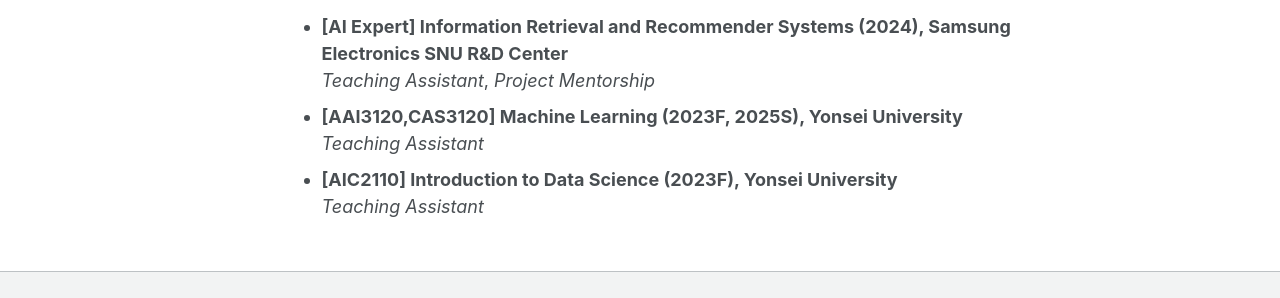
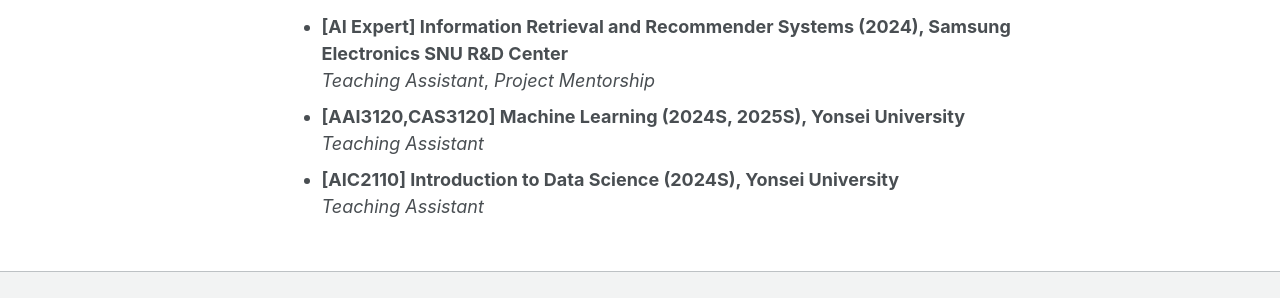
Before and after one commit to tommyEzreal/tommyEzreal.github.io, a Jekyll site: the page built from _pages/about.md, in a window 1280 px wide and 900 px high, scrolled down 1675 px. Shown: the part 473-771 px from the top of the window. Built offline with Jekyll 4.4.1, drawn with Linux system fonts in a browser that asks for light colours; some web fonts are replaced.

Commit message:
Update about.md

```diff
--- a/_pages/about.md
+++ b/_pages/about.md
@@ -65,7 +65,7 @@
 - **[AI Expert] Information Retrieval and Recommender Systems (2024), Samsung Electronics
 SNU R&D Center**
   *Teaching Assistant*, *Project Mentorship*
-- **[AAI3120,CAS3120] Machine Learning (2023F, 2025S), Yonsei University**
+- **[AAI3120,CAS3120] Machine Learning (2024S, 2025S), Yonsei University**
   *Teaching Assistant*
-- **[AIC2110] Introduction to Data Science (2023F), Yonsei University**
+- **[AIC2110] Introduction to Data Science (2024S), Yonsei University**
   *Teaching Assistant*
```
